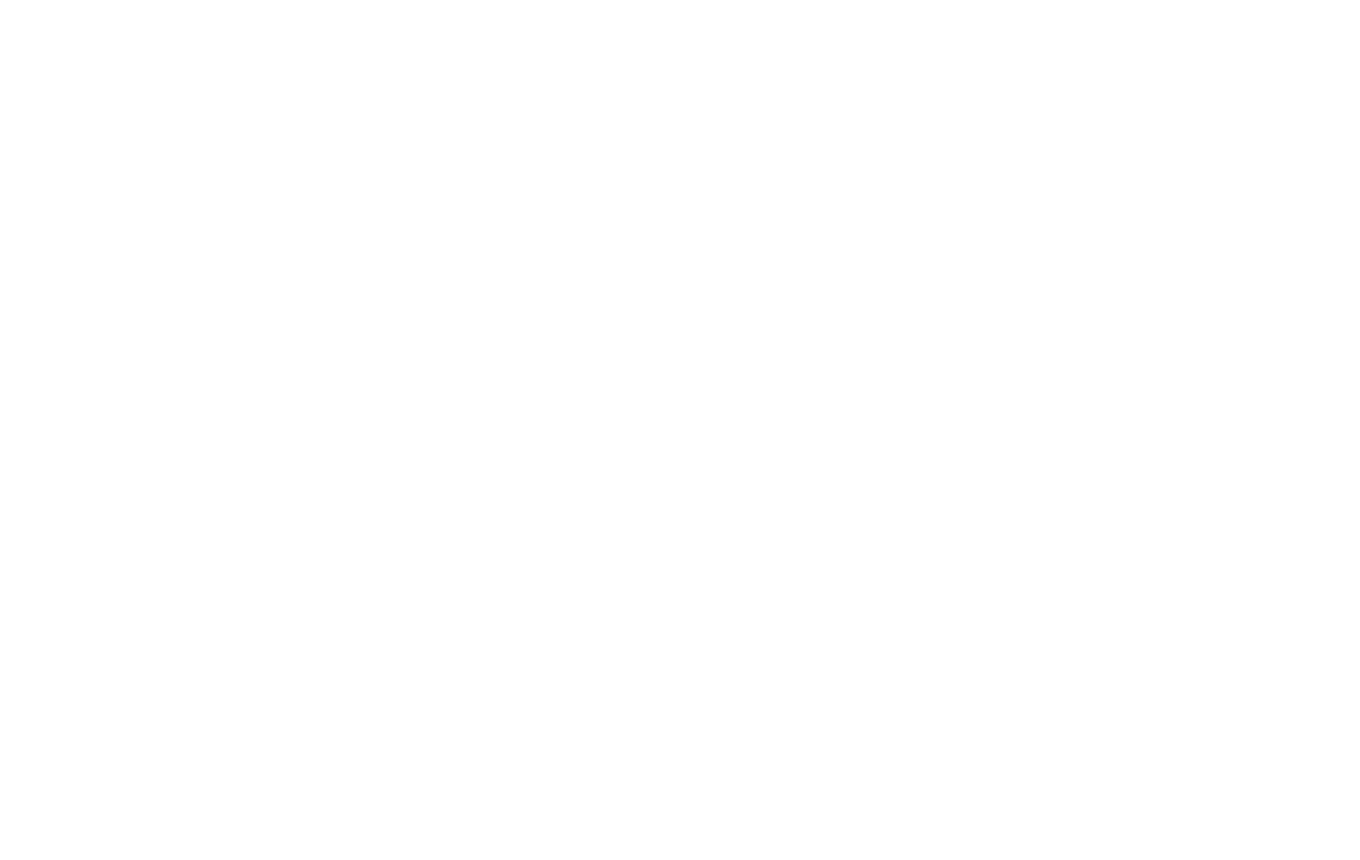
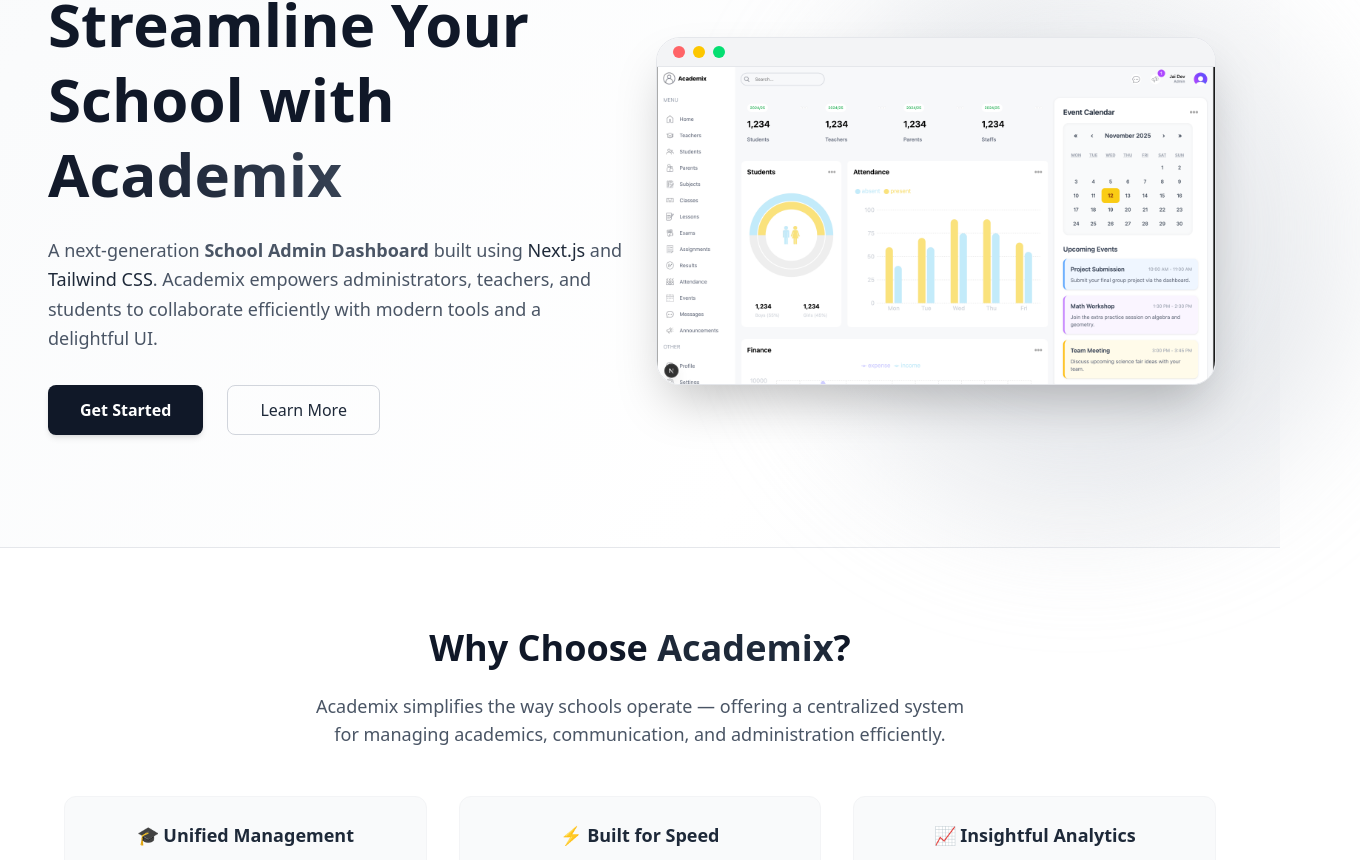
Before and after one commit to iampraneeth1116/Academix, a Next.js app: page / in a window 1280 px wide. Shown: the part 198-1058 px from the top of the page, 1360 px wide, since content can reach past the window. Before the commit the page ends 800 px from the top, so only its background shows below. Built offline with nearby package versions, Linux system fonts and the light colour scheme.

Commit message:
Added Landing Page

```diff
--- a/src/app/page.tsx
+++ b/src/app/page.tsx
@@ -1,7 +1,158 @@
-const Homepage = () => {
+"use client";
+
+import { useRouter } from "next/navigation";
+import Image from "next/image";
+import Head from "next/head";
+
+export default function LandingPage() {
+  const router = useRouter();
+
   return (
-    <div className='py-'>Homepage</div>
-  )
+    <>
+      <Head>
+        <title>Academix | School Admin Dashboard</title>
+        <meta
+          name="description"
+          content="Academix is a powerful School Management Dashboard built with Next.js and Tailwind CSS — designed for modern schools to manage students, teachers, and administration efficiently."
+        />
+        <meta
+          name="keywords"
+          content="Academix, School Management System, Next.js School Dashboard, Education Software, School ERP, Tailwind CSS, Admin Panel"
+        />
+      </Head>
+
+      <main className="min-h-screen flex flex-col bg-gradient-to-br from-gray-50 via-white to-gray-100 text-gray-800">
+        <header className="flex justify-between items-center px-6 sm:px-12 py-4 border-b border-gray-200 bg-white/70 backdrop-blur-lg sticky top-0 z-50">
+          <h1 className="text-2xl font-bold text-gray-900 tracking-tight">
+            Academix
+          </h1>
+          <button
+            onClick={() => router.push("/login")}
+            className="px-5 py-2 rounded-lg bg-gray-900 text-white font-medium hover:bg-gray-800 transition-all duration-200"
+          >
+            Login
+          </button>
+        </header>
+
+        <section className="flex flex-col-reverse md:flex-row items-center justify-between px-6 sm:px-12 py-20 md:py-28 max-w-7xl mx-auto w-full">
+          <div className="max-w-xl text-center md:text-left mt-10 md:mt-0">
+            <h2 className="text-4xl sm:text-5xl lg:text-6xl font-bold leading-tight text-gray-900 mb-6">
+              Streamline Your School with{" "}
+              <span className="bg-clip-text text-transparent bg-gradient-to-r from-gray-900 to-gray-700">
+                Academix
+              </span>
+            </h2>
+            <p className="text-gray-600 text-base sm:text-lg leading-relaxed mb-8">
+              A next-generation{" "}
+              <strong>School Admin Dashboard</strong> built using{" "}
+              <span className="font-medium text-gray-800">Next.js</span> and{" "}
+              <span className="font-medium text-gray-800">Tailwind CSS</span>.
+              Academix empowers administrators, teachers, and students to
+              collaborate efficiently with modern tools and a delightful UI.
+            </p>
+            <div className="flex flex-col sm:flex-row gap-4 sm:gap-6 justify-center md:justify-start">
+              <button
+                onClick={() => router.push("/login")}
+                className="px-8 py-3 rounded-lg bg-gray-900 text-white font-semibold hover:bg-gray-800 transition-all duration-300 shadow-md"
+              >
+                Get Started
+              </button>
+              <button
+                onClick={() =>
+                  window.scrollTo({ top: 800, behavior: "smooth" })
+                }
+                className="px-8 py-3 rounded-lg border border-gray-300 text-gray-800 font-medium hover:bg-gray-100 transition-all duration-300"
+              >
+                Learn More
+              </button>
+            </div>
+          </div>
+
+          <div className="relative w-full md:w-1/2 flex justify-center mb-12 md:mb-0 px-4">
+            <div className="absolute -top-20 -right-32 w-[35rem] h-[35rem] bg-gradient-to-tr from-gray-200 via-gray-300 to-gray-100 rounded-full blur-3xl opacity-60 animate-pulse"></div>
+            <div className="relative bg-white/90 border border-gray-200 shadow-2xl rounded-3xl overflow-hidden max-w-2xl w-full transform hover:scale-[1.03] transition-all duration-500">
+              <div className="flex items-center gap-2 px-4 py-2 bg-gray-100 border-b border-gray-200">
+                <span className="w-3 h-3 bg-red-400 rounded-full"></span>
+                <span className="w-3 h-3 bg-yellow-400 rounded-full"></span>
+                <span className="w-3 h-3 bg-green-400 rounded-full"></span>
+              </div>
+              <Image
+                width={1200}
+                height={700}
+                src="/academix.png"
+                alt="Academix School Management Dashboard preview"
+                priority
+                className="w-full h-auto object-cover"
+              />
+            </div>
+          </div>
+        </section>
+
+        <section className="py-20 px-6 sm:px-12 bg-white border-t border-gray-200">
+          <div className="max-w-6xl mx-auto text-center">
+            <h3 className="text-3xl sm:text-4xl font-bold text-gray-900 mb-6">
+              Why Choose <span className="text-gray-800">Academix</span>?
+            </h3>
+            <p className="text-gray-600 max-w-2xl mx-auto mb-12 text-base sm:text-lg">
+              Academix simplifies the way schools operate — offering a
+              centralized system for managing academics, communication, and
+              administration efficiently.
+            </p>
+            <div className="grid grid-cols-1 sm:grid-cols-3 gap-8">
+              <div className="p-6 bg-gray-50 border border-gray-100 rounded-xl hover:shadow-lg transition-shadow duration-300">
+                <h4 className="font-semibold text-gray-800 mb-2 text-lg">
+                  🎓 Unified Management
+                </h4>
+                <p className="text-gray-600 text-sm leading-relaxed">
+                  Streamline students, teachers, attendance, and academics in
+                  one connected platform.
+                </p>
+              </div>
+              <div className="p-6 bg-gray-50 border border-gray-100 rounded-xl hover:shadow-lg transition-shadow duration-300">
+                <h4 className="font-semibold text-gray-800 mb-2 text-lg">
+                  ⚡ Built for Speed
+                </h4>
+                <p className="text-gray-600 text-sm leading-relaxed">
+                  Powered by Next.js and Tailwind CSS for a blazing-fast,
+                  modern, and responsive experience.
+                </p>
+              </div>
+              <div className="p-6 bg-gray-50 border border-gray-100 rounded-xl hover:shadow-lg transition-shadow duration-300">
+                <h4 className="font-semibold text-gray-800 mb-2 text-lg">
+                  📈 Insightful Analytics
+                </h4>
+                <p className="text-gray-600 text-sm leading-relaxed">
+                  Gain data-driven insights with clean visual dashboards for
+                  smarter decisions.
+                </p>
+              </div>
+            </div>
+          </div>
+        </section>
+
+        <section className="bg-gray-900 text-white text-center py-20 px-6 sm:px-12">
+          <h3 className="text-3xl sm:text-4xl font-semibold mb-4">
+            Ready to Transform Your School?
+          </h3>
+          <p className="text-gray-300 mb-8 max-w-xl mx-auto">
+            Join thousands of educators and administrators using Academix to
+            manage their schools more effectively.
+          </p>
+          <button
+            onClick={() => router.push("/login")}
+            className="px-8 py-3 rounded-lg bg-white text-gray-900 font-semibold hover:bg-gray-100 transition-all duration-300"
+          >
+            Get Started with Academix
+          </button>
+        </section>
+
+        <footer className="text-center text-gray-500 text-sm py-6 border-t border-gray-200 bg-gray-50">
+          <p>
+            © {new Date().getFullYear()} <strong>Academix</strong> — School
+            Management Dashboard | Built with ❤️ using Next.js & Tailwind CSS
+          </p>
+        </footer>
+      </main>
+    </>
+  );
 }
-
-export default Homepage
```
Also changed, not shown: public/academix.png (added).
